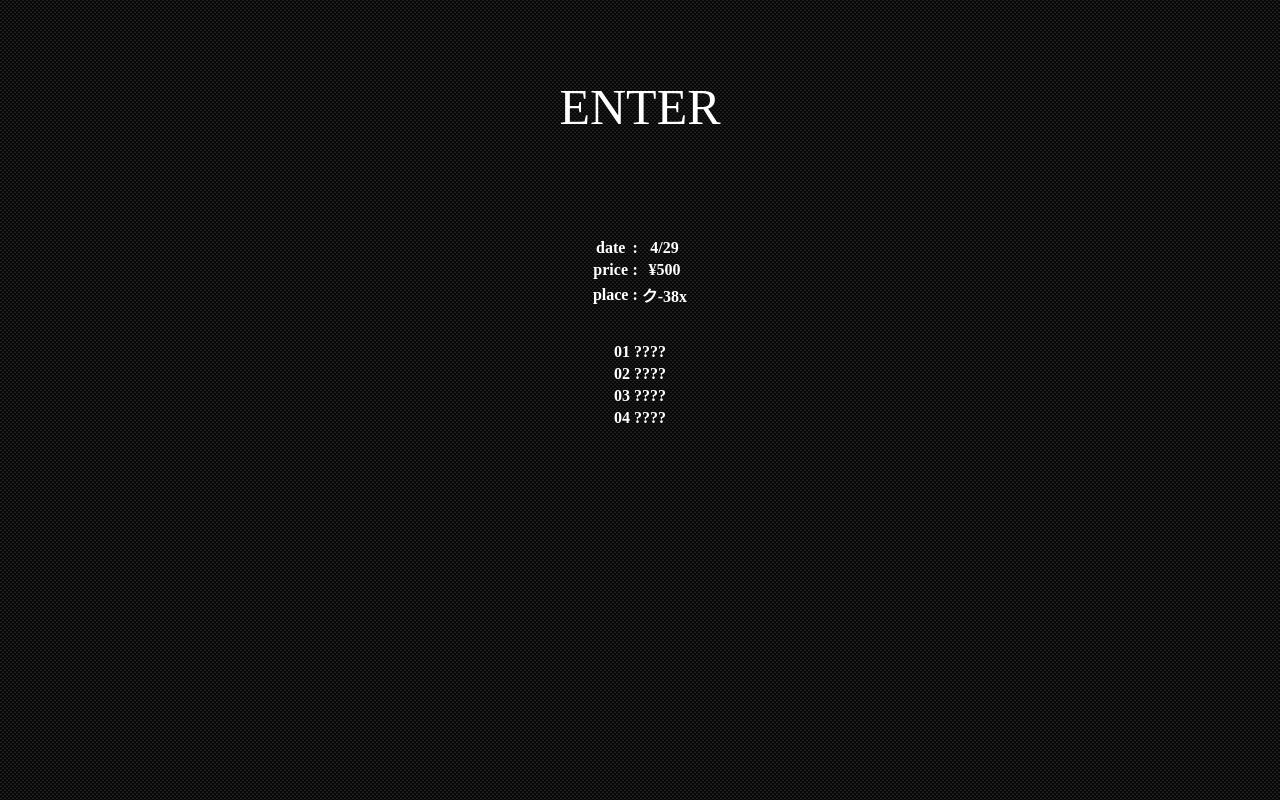
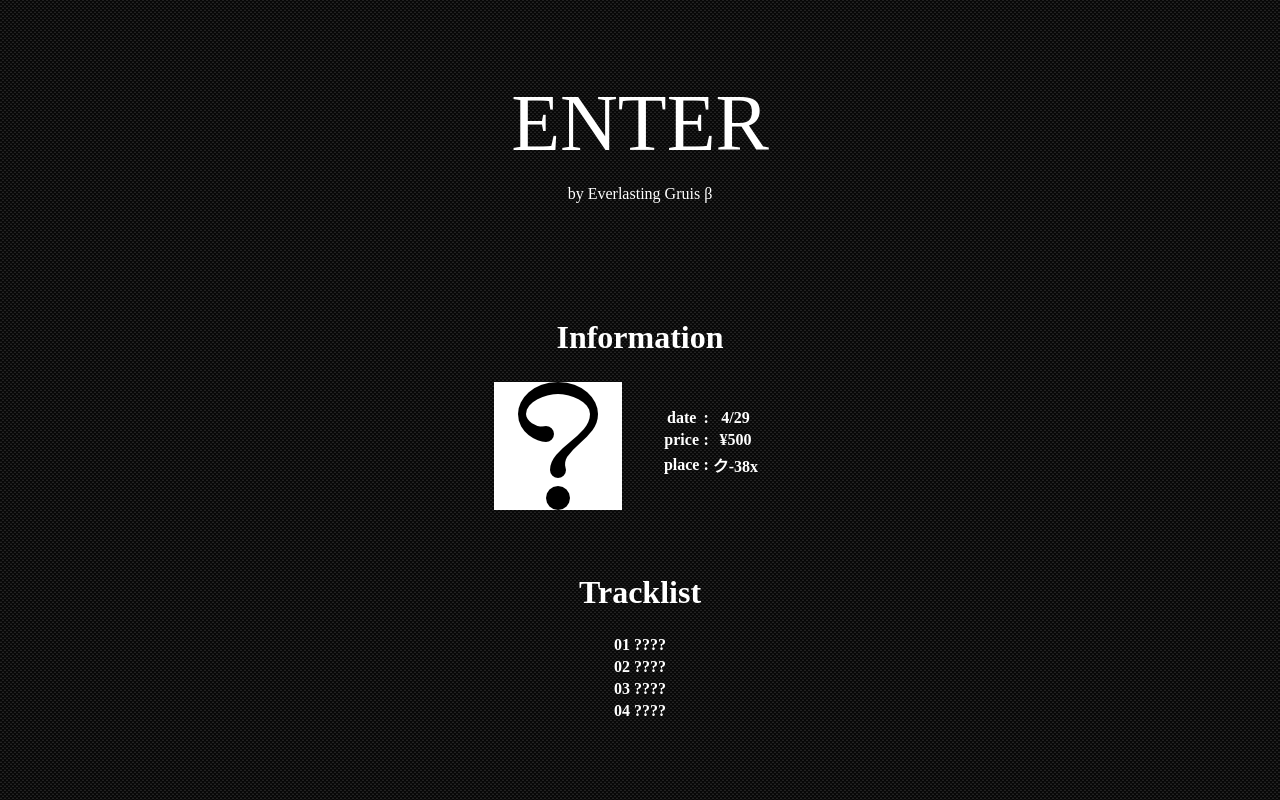
Before and after one commit to jaus11/enter, a plain HTML site: page index.html in a window 1280 px wide. Drawn offline with Linux system fonts and the light colour scheme.

Commit message:
plus question and adjust

```diff
--- a/enter.css
+++ b/enter.css
@@ -1,21 +1,27 @@
 body {
     background-image: url(./images/fake_brick.png);
     background-repeat: repeat;
+    font-family: Futura;
 }
 
 #top {
     color: WHITE;
-    font-size: 50px;
-    font-family: Futura;
+    padding: 70px;
     text-align: center;
-    padding: 70px;
+}
+
+.title {
+    font-size: 80px;
 }
 
 #information {
     color: WHITE;
     text-align: center;
-    font-family: Futura;
     margin: 30px;
+}
+
+H1 {
+    color: WHITE;
 }
 
 #information table {
@@ -26,7 +32,6 @@ body {
 #tracklist {
     color: WHITE;
     text-align: center;
-    font-family: Futura;
     margin: 30px;
 }
 
@@ -34,3 +39,12 @@ body {
     margin-left: auto;
     margin-right: auto;
 }
+
+.box {
+    display: inline-block;
+    padding: 5px 30px 30px 5px;
+}
+
+.box img {
+    background-color: WHITE;
+}
--- a/index.html
+++ b/index.html
@@ -7,9 +7,15 @@
 </head>
 <body>
     <div id="top">
-        ENTER
+        <div class="title">ENTER</div>
+        <p>by Everlasting Gruis β</p>
     </div>
     <div id="information">
+        <H1>Information</H1>
+        <div class="box">
+            <img src="images/question-mark.png">
+        </div>
+        <div class="box">
             <table>
                 <tr>
                     <th>date</th><th>:</th><th>4/29</th>
@@ -22,7 +28,9 @@
                 </tr>
             </table>
         </div>
+    </div>
     <div id="tracklist">
+        <H1>Tracklist</H1>
         <table>
             <tr>
                 <th>01</th><th>????</th>
```
Also changed, not shown: images/question-mark.png (added). Lines whose indentation alone changed are shown as unchanged.
